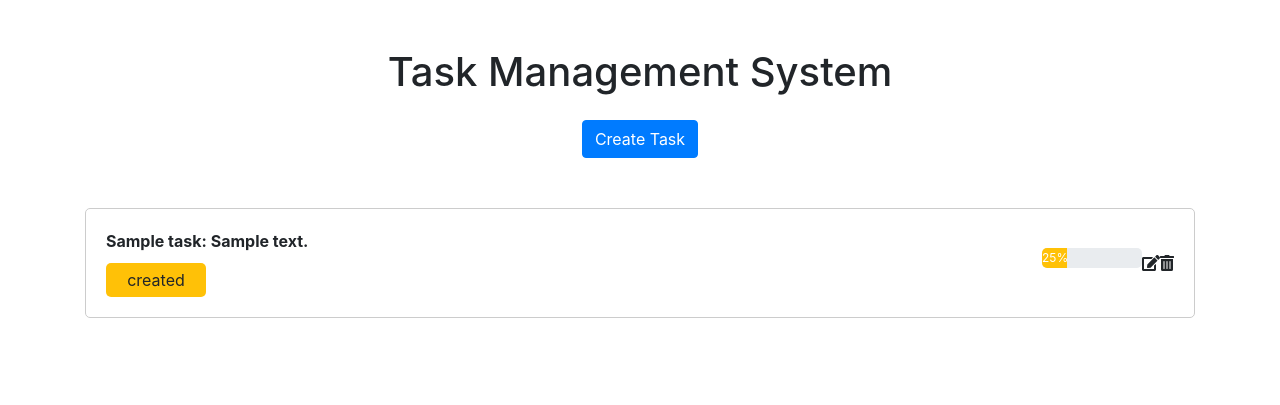
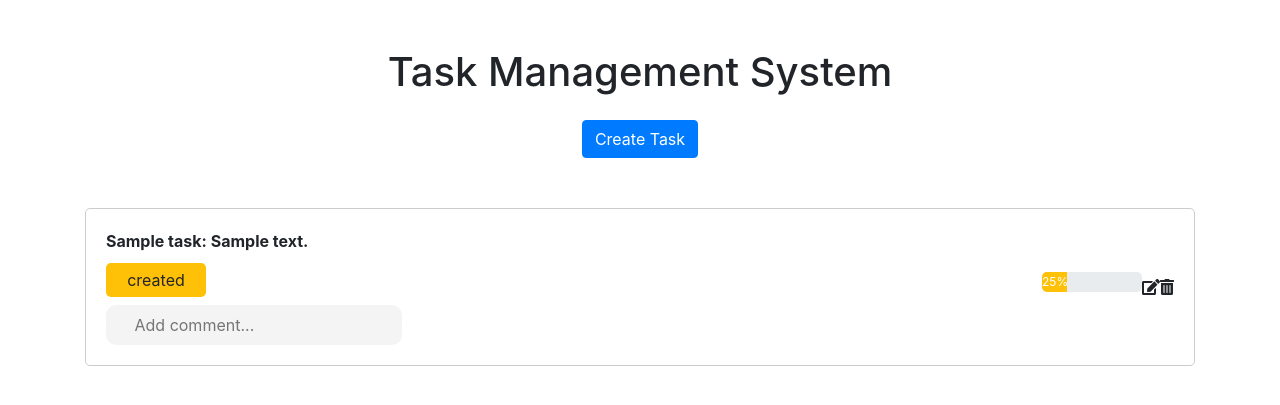
Before and after one commit to skye8-tech/php_intro_task, a PHP site: page /index.php in a window 1280 px wide. Shown: the top 405 px of the page. Run offline with PHP 8.4, Linux system fonts and the light colour scheme; tables that the repository leaves empty hold one stand-in row (values such as "Sample post"); some libraries are stand-ins or nearby versions.

Commit message:
added comment section in  task details
can take in comments and store

```diff
--- a/contact Management System/listTask.php
+++ b/contact Management System/listTask.php
@@ -69,6 +69,13 @@ include "dbconfig.php";
     .action-icons i:hover {
         color: #007bff;
     }
+    .task-comment {
+    background-color: #f4f4f4;
+    border-radius: 10px;
+    border: none;
+    padding: 8px 24px;
+    margin-top: 8px;
+}
 </style>
 
         <div class="task-container">
@@ -87,8 +94,24 @@ include "dbconfig.php";
                     ?>
                     <div class="task">
                 <div class="task-details">
-                    <div class="task-title"><?php echo $row['title'];?>: <span class="des"><?php echo $row['description'];?></span></div>
+                    <div class="task-title"><?php echo $row['title'];?>: <span class="des"><?php echo $row['description'];?></span>
+                     <span>
+
+                    </span></div>
+
                     <div class="status status-done"><?php echo $row['status'];?></div>
+                <div class="comment">
+
+                <form action="action_task.php" method="POST" >
+                    <div class="comment-section">
+                        <input type="hidden" value="<?php echo $row['id']?>" name="taskId">
+                        <input type="text" name="comment" class="task-comment" placeholder=" Add comment..." id="taskComment">
+                    <button name="action" value="create-comment" type="submit" class="btn btn-primary"id="saveComment">Save</button>
+
+                    </div>
+
+                    </form>
+                </div>
                 </div>
 
 
@@ -102,16 +125,30 @@ include "dbconfig.php";
                     <i class="fas fa-trash-alt icon-action" data-toggle="modal" data-target="#deleteTaskModal-<?php echo $row['id']; ?>" name="action" value="delete-task" type="button" ></i>
                 </div>
 
+                    </div>
                <?php
-             }
+                        }
             ?>
              <?php
               if ($row['status']=="created"){
                     ?>
                     <div class="task">
                 <div class="task-details">
-                    <div class="task-title"><?php echo $row['title'];?>: <span class="des"><?php echo $row['description'];?></span></div>
+                    <div class="task-title"><?php echo $row['title'];?>: <span class="des"><?php echo $row['description'];?></span> </div>
                     <div class="status status-created"><?php echo $row['status'];?></div>
+
+                       <div class="comment">
+
+                <form action="action_task.php" method="POST" >
+                    <div class="comment-section">
+                        <input type="hidden" value="<?php echo $row['id']?>" name="taskId">
+                        <input type="text" name="comment" class="task-comment" placeholder=" Add comment..." id="taskComment">
+                    <button name="action" value="create-comment" type="submit" class="btn btn-primary"id="saveComment">Save</button>
+
+                    </div>
+
+                    </form>
+                </div>
                 </div>
 
 
@@ -135,6 +172,19 @@ include "dbconfig.php";
                 <div class="task-details">
                     <div class="task-title"><?php echo $row['title'];?>: <span class="des"><?php echo $row['description'];?></span></div>
                     <div class="status status-in-progress"><?php echo $row['status'];?></div>
+
+                      <div class="comment">
+
+                <form action="action_task.php" method="POST" >
+                    <div class="comment-section">
+                        <input type="hidden" value="<?php echo $row['id']?>" name="taskId">
+                        <input type="text" name="comment" class="task-comment" placeholder=" Add comment..." id="taskComment">
+                    <button name="action" value="create-comment" type="submit" class="btn btn-primary"id="saveComment">Save</button>
+
+                    </div>
+
+                    </form>
+                </div>
                 </div>
 
 
@@ -160,3 +210,36 @@ include "dbconfig.php";
                include "deletemodal.php";
              }?>
         </div>
+<script>
+document.addEventListener("DOMContentLoaded", function() {
+  const commentInput = document.getElementById("taskComment");
+  const saveButton = document.getElementById("saveComment");
+
+  // Initially hide the save button
+  saveButton.style.display = "none";
+
+  commentInput.addEventListener("input", function() {
+    // Show the save button if there is text in the input field, otherwise hide it
+    if (commentInput.value.trim() !== "") {
+      saveButton.style.display = "block";
+    } else {
+      saveButton.style.display = "none";
+    }
+  });
+
+  saveButton.addEventListener("click", function() {
+    const commentText = commentInput.value.trim();
+    if (commentText !== "") {
+      saveComment(commentText);
+      commentInput.value = "";
+      saveButton.style.display = "none"; // Hide the button after saving the comment
+    } else {
+      alert("Please enter a comment before saving.");
+    }
+  });
+
+
+});
+
+
+</script>
--- a/contact Management System/task.sql
+++ b/contact Management System/task.sql
@@ -4,3 +4,9 @@ CREATE TABLE tasks (
     description TEXT,
     status ENUM('created', 'in-progress', 'done') NOT NULL DEFAULT 'created'
 );
+CREATE TABLE comments(
+    id INT AUTO_INCREMENT PRIMARY KEY,
+    task_id INT ,
+    comment TEXT ,
+    FOREIGN KEY (task_id) REFERENCES tasks(id)
+);
```
Also changed, not shown: contact Management System/action_task.php (+17 -1 lines), contact Management System/styles/style.css (line endings or trailing spaces).
